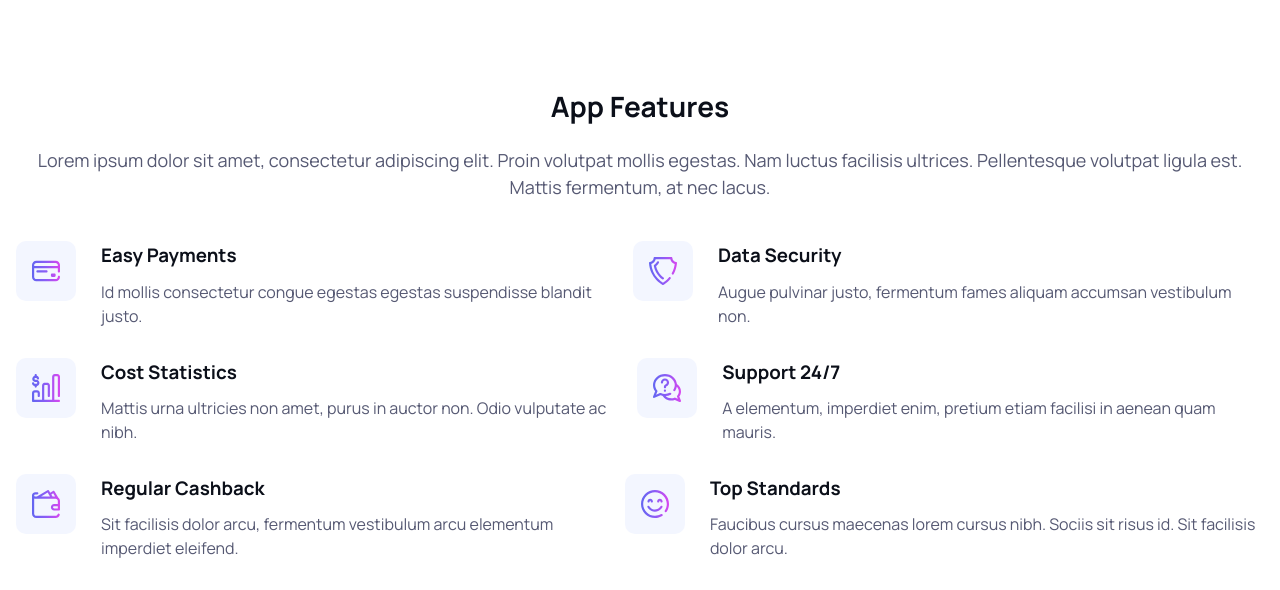
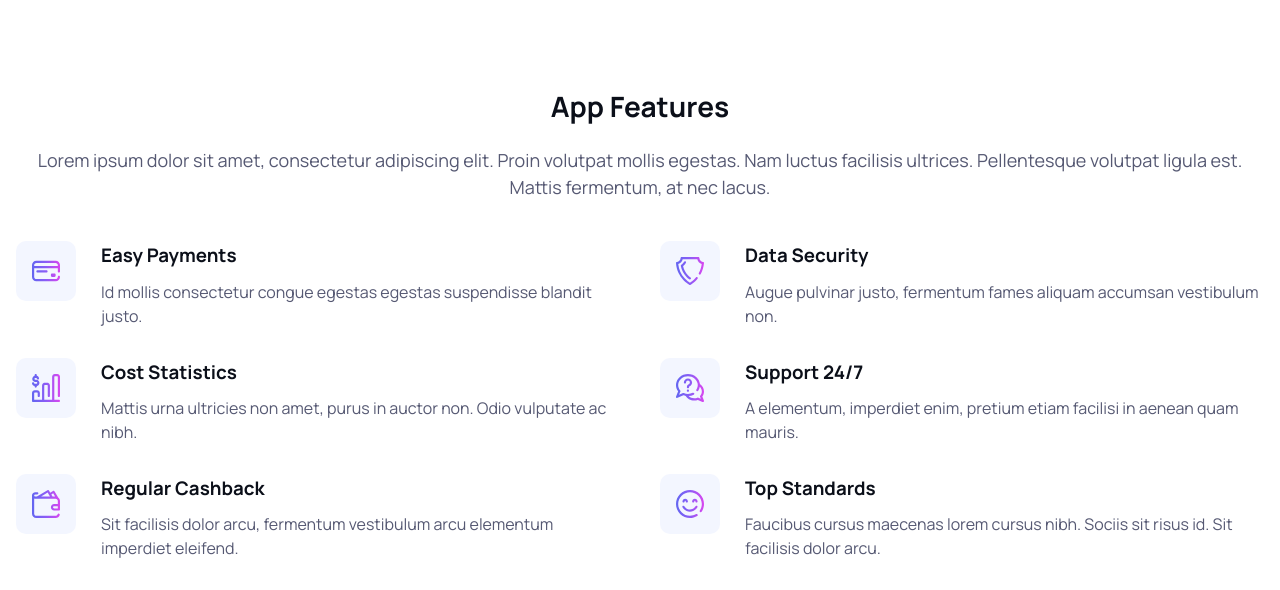
Before and after one commit to ChristofferRiquelme/silicon, a plain HTML site: page index.html in a window 1280 px wide. Shown: the part 888-1478 px from the top of the page. Drawn offline with Linux system fonts and the light colour scheme.

Commit message:
Tablet view done

```diff
--- a/css/style.css
+++ b/css/style.css
@@ -446,10 +446,19 @@ button, .btn {
     font-size: 1.125rem;
 }
 
+.silicon-features-content-items {
+
+    @media (width >= 768px) {
+        display: grid;
+        grid-template-columns: 1fr 1fr;
+        gap: 0 40px;
+    }
+}
+
 .silicon-features-content-item {
 
     @media (width >= 768px) {
-        display: flex;
+        display: contents;
     }
 }
 
```
